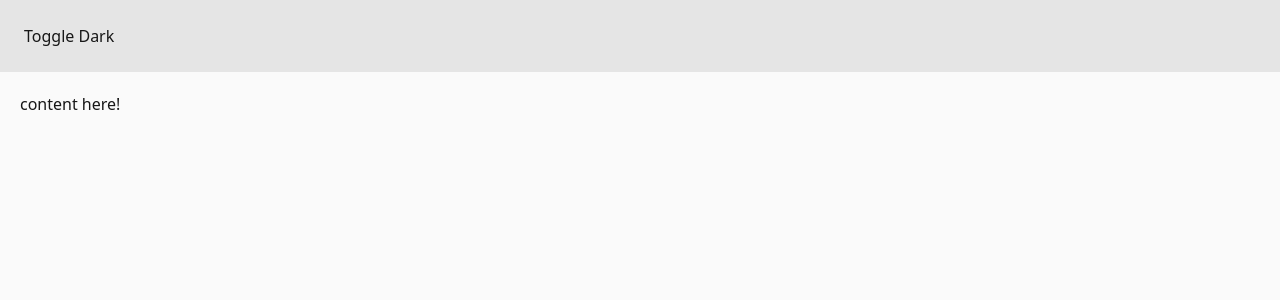
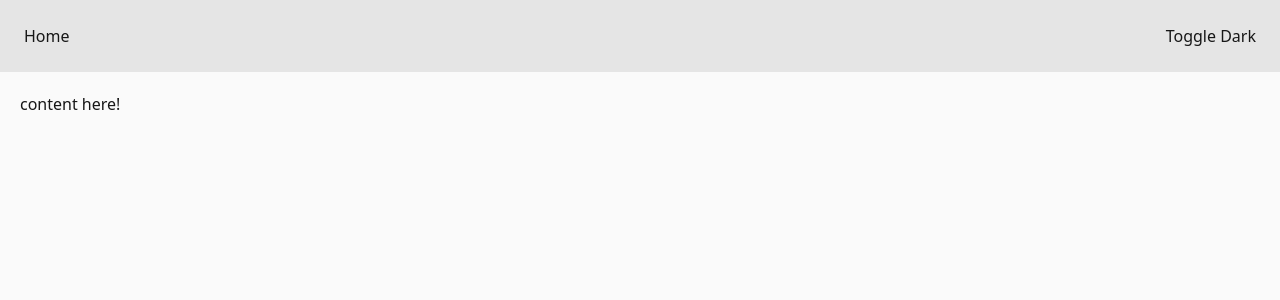
Before and after one commit to RileyMathews/personal-site, a Django app: template templates/base.html in a window 1280 px wide. Shown: the top 300 px of the page. Run offline with Django 4.2, Linux system fonts and the light colour scheme; the template is opened without the code that fills it, so the values that code supplies are empty; style sheets or scripts are compiled from the project's sources.

Commit message:
edited navbar

```diff
--- a/templates/navigation.html
+++ b/templates/navigation.html
@@ -1,5 +1,11 @@
 <div class="bg-neutral-200 dark:bg-neutral-800 p-6">
-    <nav>
-        <button id="dark_mode_toggle">Toggle Dark</button>
+    <nav class="flex justify-between">
+        <span>
+            <a href="/">Home</a>
+        </span>
+
+        <span>
+            <button class="" id="dark_mode_toggle">Toggle Dark</button>
+        </span>
     </nav>
 </div>
```
Also changed, not shown: 1 other file.
